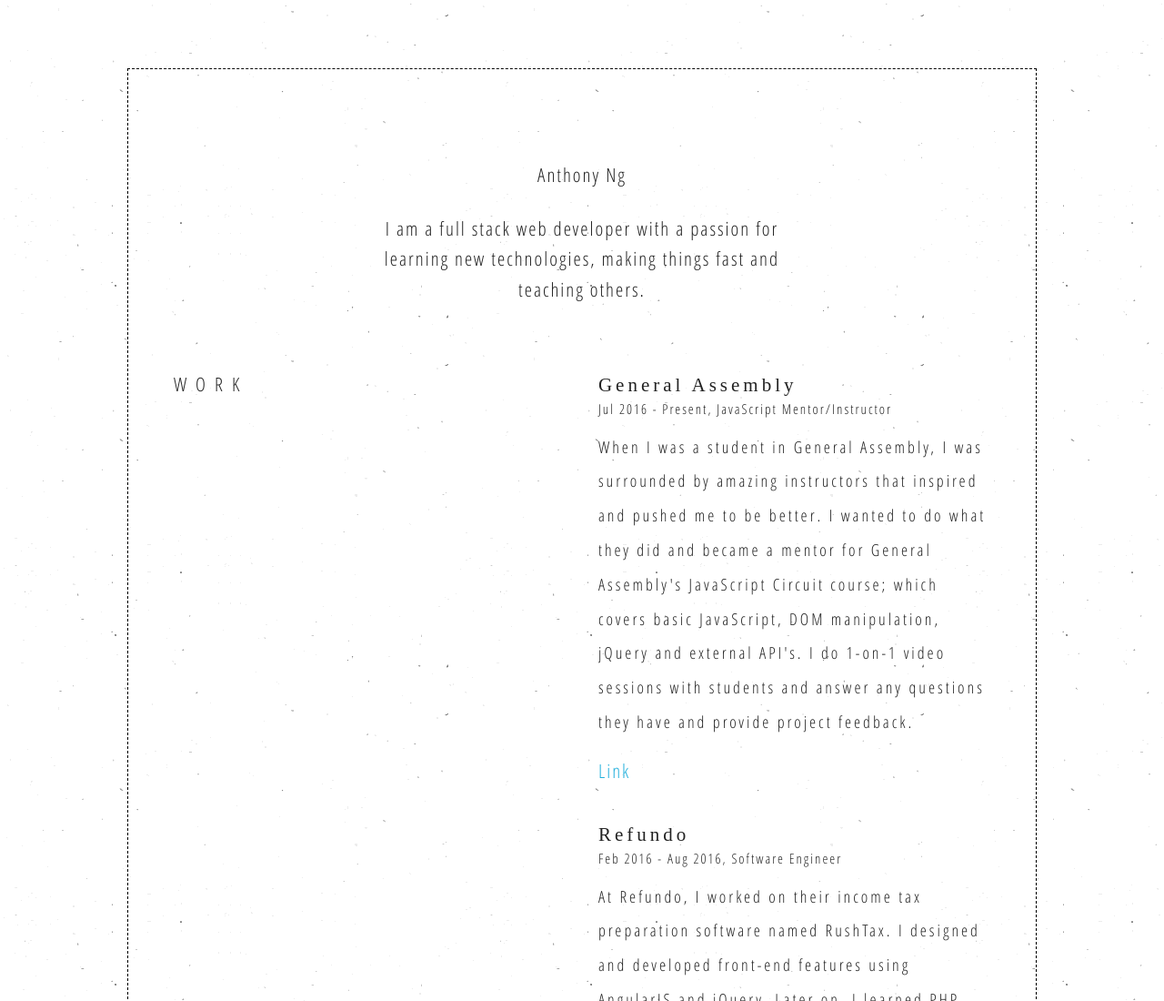
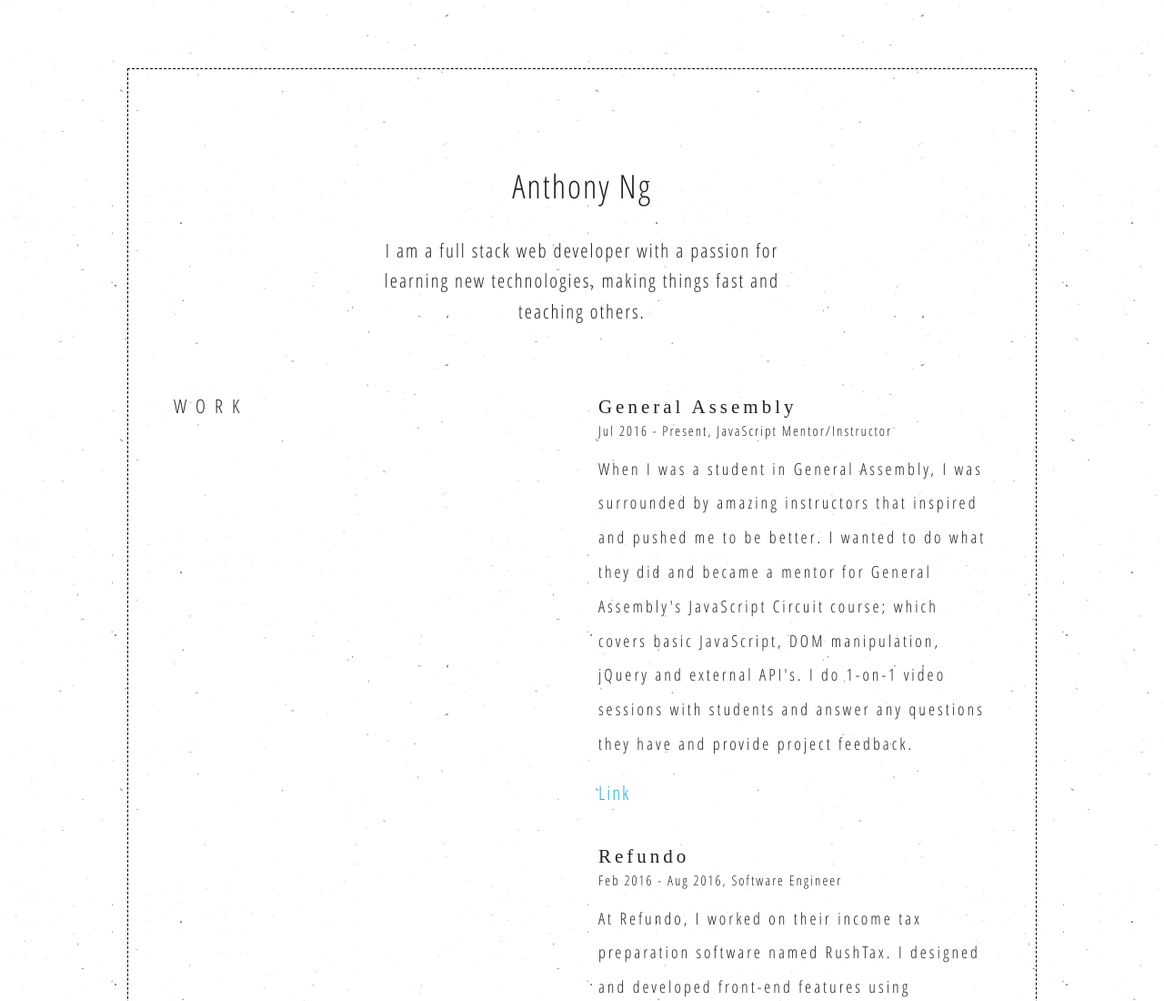
Before and after one commit to newyork-anthonyng/portfolio, a website: page public/index.html in a window 1280 px wide. Shown: the top 1100 px of the page at 91% size. Drawn offline with Linux system fonts and the light colour scheme; a web font is replaced by a local one.

Commit message:
Update styling for my name

```diff
--- a/public/index.html
+++ b/public/index.html
@@ -10,7 +10,7 @@
 <body>
 	<div class="container">
 		<header class="row">
-			<p>Anthony Ng</p>
+			<p class="name">Anthony Ng</p>
 			<p>
 				I am a full stack web developer with a passion for learning new technologies, making things fast and teaching others.
 			</p>
--- a/public/styles/style.css
+++ b/public/styles/style.css
@@ -8,7 +8,7 @@
 
 .container {
 	margin: 0 auto;
-	padding: 5px;
+	padding: 0 15px;
 	max-width: 1000px;
 }
 
@@ -25,6 +25,10 @@
 	margin: 100px auto 50px;
 	max-width: 500px;
 	text-align: center;
+}
+
+.name {
+	font-size: 36px;
 }
 
 .title {
```
Also changed, not shown: public/style.min.css.
